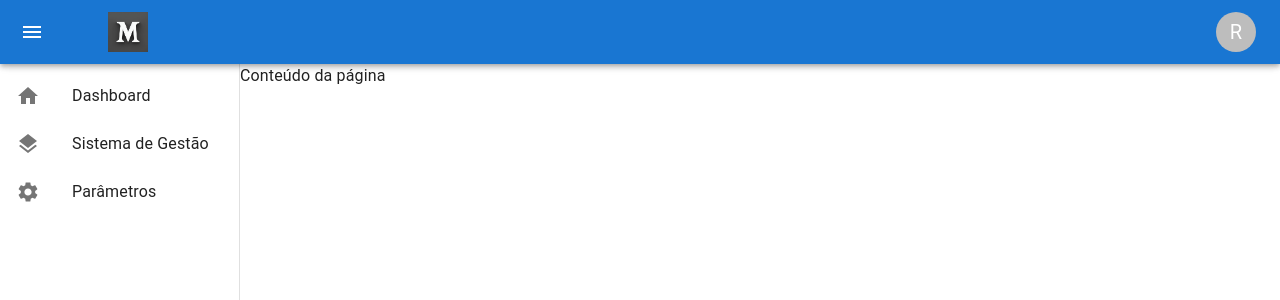
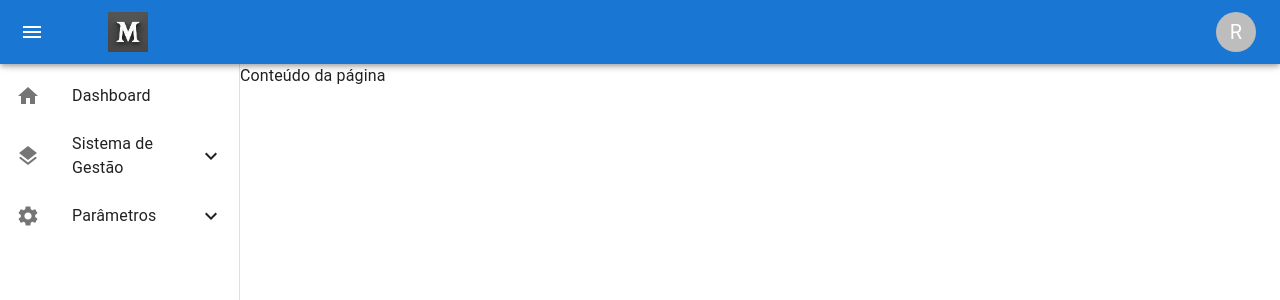
Before and after one commit to feandrade02/gestao_de_produtos, a React (Create React App) app: page /paginabase in a window 1280 px wide. Shown: the top 300 px of the page. Built offline with nearby package versions, Linux system fonts and the light colour scheme.

Commit message:
finalização da página base

```diff
--- a/src/components/pages/PaginaBase.jsx
+++ b/src/components/pages/PaginaBase.jsx
@@ -1,21 +1,46 @@
-import React from 'react';
+import React, { useState } from 'react';
 import { useNavigate } from 'react-router-dom';
-import { AppBar, Toolbar, IconButton, Box, Drawer, CssBaseline, List, ListItem, ListItemButton, ListItemText, Menu, MenuItem, Typography, Tooltip, Avatar } from '@mui/material';
+import { AppBar, Toolbar, IconButton, Box, Drawer, CssBaseline, List, ListItem, ListItemButton, ListItemText, Menu, MenuItem, Typography, Tooltip, Avatar, Collapse } from '@mui/material';
 import MenuIcon from '@mui/icons-material/Menu';
 import HomeIcon from '@mui/icons-material/Home';
 import LayersIcon from '@mui/icons-material/Layers';
 import SettingsIcon from '@mui/icons-material/Settings';
 import ListItemIcon from '@mui/material/ListItemIcon';
+import ExpandLess from '@mui/icons-material/ExpandLess';
+import ExpandMore from '@mui/icons-material/ExpandMore';
 
 import Logo from '../../img/logo_teste.png';
 
 const drawerWidth = 240;
 
 const settings = ['Profile', 'Account', 'Logout'];
-const options = ['Dashboard', 'Sistema de Gestão', 'Parâmetros'];
+
+const menuItems = [
+  { text: 'Dashboard', icon: <HomeIcon /> },
+  {
+    text: 'Sistema de Gestão',
+    icon: <LayersIcon />,
+    subItems: [
+      { text: 'subItem1'},
+      { text: 'subItem2'},
+    ],
+  },
+  {
+    text: 'Parâmetros',
+    icon: <SettingsIcon />,
+    subItems: [
+      {text: 'Gestão de Campos'}, //acrescentar paths depois
+      {text: 'Informações de Mercadoria e Obrigatoriedade'},
+      {text: 'Gestão de Fornecedores'},
+      {text: 'Gestão de Usuários'},
+    ],
+  },
+];
 
 export default function Layout({ children }) {
   const [anchorElUser, setAnchorElUser] = React.useState(null);
+  const [openSubMenu, setOpenSubMenu] = useState({});
+
   const navigate = useNavigate();
 
   const handleOpenUserMenu = (event) => {
@@ -34,6 +59,32 @@ export default function Layout({ children }) {
       console.log(`Clicked on ${setting}`);
     }
   };
+
+  const handleSubMenuToggle = (text) => {
+    setOpenSubMenu((prevState) => ({ ...prevState, [text]: !prevState[text] }));
+  };
+
+  const renderMenuItem = (item) => (
+    <ListItem key={item.text} disablePadding>
+      <ListItemButton onClick={() => item.subItems ? handleSubMenuToggle(item.text) : navigate(item.path)}>
+        <ListItemIcon>{item.icon}</ListItemIcon>
+        <ListItemText primary={item.text} />
+        {item.subItems && (openSubMenu[item.text] ? <ExpandLess /> : <ExpandMore />)}
+      </ListItemButton>
+    </ListItem>
+  );
+
+  const renderSubItems = (subItems, parentText) => (
+    <Collapse in={openSubMenu[parentText]} timeout="auto" unmountOnExit>
+      <List component="div" disablePadding>
+        {subItems.map((subItem) => (
+          <ListItemButton key={subItem.text} sx={{ pl: 4 }} onClick={() => navigate(subItem.path)}>
+            <ListItemText primary={subItem.text} />
+          </ListItemButton>
+        ))}
+      </List>
+    </Collapse>
+  );
 
   return (
     <Box sx={{ display: 'flex', height: '100vh' }}>
@@ -101,19 +152,11 @@ export default function Layout({ children }) {
         }}
       >
         <List>
-          {options.map((text) => (
-            <ListItem key={text} disablePadding>
-              <ListItemButton>
-                <ListItemIcon>
-                  {
-                    (text === 'Dashboard' && <HomeIcon />) ||
-                    (text === 'Sistema de Gestão' && <LayersIcon />) ||
-                    (text === 'Parâmetros' && <SettingsIcon />)
-                  }
-                </ListItemIcon>
-                <ListItemText primary={text} />
-              </ListItemButton>
-            </ListItem>
+          {menuItems.map((item) => (
+            <React.Fragment key={item.text}>
+              {renderMenuItem(item)}
+              {item.subItems && renderSubItems(item.subItems, item.text)}
+            </React.Fragment>
           ))}
         </List>
       </Drawer>
```
